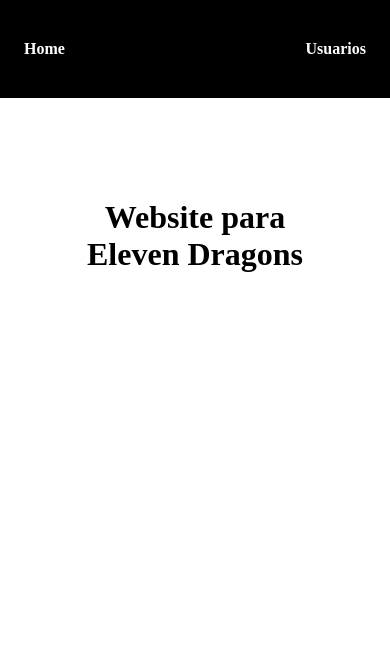
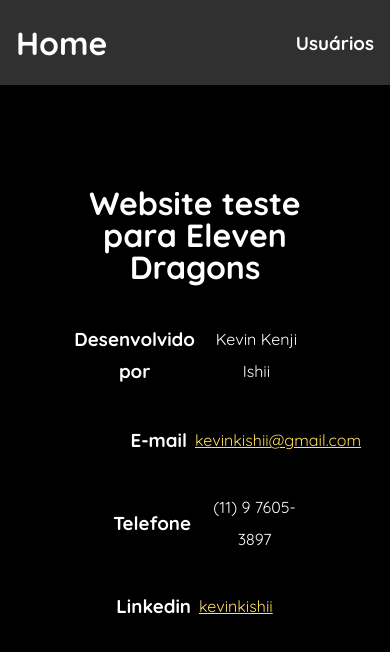
Before and after one commit to kevinkishii/eleven-dragons, a React (Create React App) app: page / in a window 390 px wide. Shown: the top 652 px of the page. Built offline with nearby package versions, Linux system fonts and the light colour scheme.

Commit message:
ultima estilização e responsividade

```diff
--- a/public/index.html
+++ b/public/index.html
@@ -1,17 +1,7 @@
 <!DOCTYPE html>
 <html lang="en">
   <head>
-    <meta charset="utf-8" />
-    <link rel="icon" href="%PUBLIC_URL%/favicon.ico" />
-    <meta name="viewport" content="width=device-width, initial-scale=1" />
-    <meta name="theme-color" content="#000000" />
-    <meta
-      name="description"
-      content="Web site created using create-react-app"
-    />
-    <link rel="apple-touch-icon" href="%PUBLIC_URL%/logo192.png" />
-    <link rel="manifest" href="%PUBLIC_URL%/manifest.json" />
-    <title>React App</title>
+    <title>Kevin's App</title>
   </head>
   <body>
     <div id="root"></div>
--- a/src/App.js
+++ b/src/App.js
@@ -2,7 +2,7 @@ import { BrowserRouter as Router, Route, Routes } from "react-router-dom"
 
 import Navbar from "./Components/Navbar"
 import Home from "./Components/Home"
-import All from "./Components/All"
+import Users from "./Components/Users"
 
 function App() {
   return (
@@ -10,7 +10,7 @@ function App() {
       <Navbar />
       <Routes>
         <Route exact path="/" element={<Home />} />
-        <Route exact path="/all" element={<All />} />
+        <Route exact path="/Users" element={<Users />} />
       </Routes>
     </Router>
   )
--- a/src/Components/Home.js
+++ b/src/Components/Home.js
@@ -5,7 +5,56 @@ const Home = () => {
     <>
       <div className="hero">
         <div className="centerTitle">
-          <h1>Website para Eleven Dragons</h1>
+          <div className="mainTable">
+            <div className="row">
+              <div className="mainHeader">
+                <h1>Website teste para Eleven Dragons</h1>
+              </div>
+            </div>
+            <div className="row">
+              <div className="columnHalf">
+                <h3>Desenvolvido por</h3>
+              </div>
+              <div className="columnHalf">
+                <p>Kevin Kenji Ishii</p>
+              </div>
+            </div>
+            <div className="row">
+              <div className="columnHalf">
+                <h3>E-mail</h3>
+              </div>
+              <div className="columnHalf">
+                <a
+                  style={{ color: "#ffde59" }}
+                  href="mailto:kevinkishii@gmail.com"
+                >
+                  kevinkishii@gmail.com
+                </a>
+              </div>
+            </div>
+            <div className="row">
+              <div className="columnHalf">
+                <h3>Telefone</h3>
+              </div>
+              <div className="columnHalf">
+                <p>{"(11) 9 7605-3897"}</p>
+              </div>
+            </div>
+            <div className="row">
+              <div className="columnHalf">
+                <h3>Linkedin</h3>
+              </div>
+              <div className="columnHalf">
+                <a
+                  style={{ color: "#ffde59" }}
+                  href="https://www.linkedin.com/in/kevinkishii/"
+                  target="_blank"
+                >
+                  kevinkishii
+                </a>
+              </div>
+            </div>
+          </div>
         </div>
       </div>
     </>
--- a/src/Components/Modal.css
+++ b/src/Components/Modal.css
@@ -1,32 +1,122 @@
 .modalBackground {
-  width: 100vw;
-  height: 100vh;
+  top: 0;
+  left: 0;
+  right: 0;
+  bottom: 0;
   position: fixed;
   display: flex;
   justify-content: center;
+  backdrop-filter: blur(5px);
 }
 
 .modalContainer {
+  display: inline-block;
+  vertical-align: middle;
+  margin: auto;
   height: fit-content;
   width: auto;
   border-radius: 12px;
-  background-color: white;
-  box-shadow: black 0px 5px 15px;
+  background-color: #303030;
   display: flex;
   flex-direction: column;
 }
 
+.modalContainer:before {
+  content: "";
+  display: inline-block;
+  width: 0;
+  height: 100%;
+  vertical-align: middle;
+}
+
 .modalHeader {
-  padding: 0.5rem;
+  padding-right: 1.5rem;
+  padding-top: 1rem;
   height: 3rem;
   display: flex;
   flex-direction: row;
   place-content: space-between;
-  align-items: center;
-  background-color: cyan;
+  align-items: right;
   border-radius: 12px 12px 0 0;
 }
 
+.modalHeader a {
+  cursor: pointer;
+}
+
 .modalBody {
-  padding: 3rem;
+  padding: 2rem;
+  padding-top: 0rem;
 }
+
+.formElement {
+  display: flex;
+  flex-direction: row;
+}
+
+.formElement > div {
+  display: flex;
+  justify-content: center;
+  align-items: center;
+  flex-direction: column;
+  margin: 1.5rem;
+  padding: 0.2rem;
+}
+
+.formElement p {
+  color: red;
+}
+
+.modalBody select,
+.modalBody input {
+  background-color: #ffde59;
+  width: 20rem;
+  height: 3rem;
+  border-radius: 2rem;
+  text-align: center;
+  font-size: 1.5rem;
+  font-weight: bold;
+}
+
+.modalBody option {
+  border-radius: 5rem;
+}
+
+.modalBody label {
+  font-size: 5em;
+  font-weight: bold;
+}
+
+.formElement > div:only-child {
+  text-align: center;
+}
+
+.modalBody button {
+  background-color: black;
+  color: #ffde59;
+  padding: 1rem 5rem;
+  font-size: 2rem;
+  font-weight: bold;
+  border-radius: 5rem;
+  cursor: pointer;
+}
+
+@media only screen and (max-width: 800px) {
+  .formElement {
+    flex-direction: column;
+  }
+  .formElement > div {
+    margin: 1rem;
+  }
+
+  .modalBody label {
+    font-size: 3rem;
+  }
+
+  .modalBody select,
+  .modalBody input {
+    width: 15rem;
+    height: 2rem;
+    font-size: 1rem;
+  }
+}
--- a/src/Components/Navbar.js
+++ b/src/Components/Navbar.js
@@ -6,12 +6,12 @@ const Navbar = () => {
     <>
       <header>
         <Link className="link" to="/">
-          Home
+          <h1>Home</h1>
         </Link>
         <ul>
           <li>
-            <Link className="link" to="/all">
-              Usuarios
+            <Link className="link" to="/Users">
+              <h3>Usuários</h3>
             </Link>
           </li>
         </ul>
--- a/src/Components/All.js
+++ b/src/Components/Users.js
@@ -1,18 +1,16 @@
 import React from "react"
 import { useState } from "react"
 import { useFetch } from "../Hooks/useFetch"
-import { motion } from "framer-motion"
 
 import Modal from "./Modal"
 
 const url = "https://gorest.co.in/public/v2/users"
 
-const All = () => {
+const Users = () => {
   const [search, setSearch] = useState("")
   const [activeFilter, setActiveFilter] = useState("all")
   const { loading, items, setItems } = useFetch(url)
   const [openModal, setOpenModal] = useState(false)
-  console.log(items)
 
   let filteredResponse = items
     .filter((person) => {
@@ -45,8 +43,8 @@ const All = () => {
           />
         )}
         <div className="displayHeader">
-          <h1>Todos os usuários</h1>
-          <div>
+          <h1 style={{ fontWeight: "bold", fontSize: "5rem" }}>Usuários</h1>
+          <div className="filters">
             <input
               type="text"
               placeholder="Pesquisar por Nome"
@@ -77,43 +75,44 @@ const All = () => {
             <h2>Carregando</h2>
           </div>
         ) : (
-          <motion.div className="itemsGrid">
+          <div className="itemsGrid">
             {filteredResponse.map((person, key) => {
               return (
-                <motion.div
-                  animate={{
-                    scale: 1,
-                    opacity: 1,
-                    y: 0,
-                  }}
-                  inicial={{
-                    scale: 0,
-                    opacity: 0,
-                    y: "50%",
-                  }}
-                  exit={{
-                    scale: 0,
-                  }}
-                  transition={{
-                    duration: 1,
-                    ease: "easeInOut",
-                  }}
-                  layout
-                  className="item"
-                  key={key}
-                >
-                  <h5>{person.name}</h5>
-                  <h5>{person.email}</h5>
-                  <h5>{person.gender}</h5>
-                  <h5>{person.status}</h5>
-                </motion.div>
+                <div className="item" key={key}>
+                  <table>
+                    <tr>
+                      <td>
+                        <h1>NOME</h1>
+                      </td>
+                      <td>
+                        <h5>{person.name}</h5>
+                      </td>
+                    </tr>
+                    <tr>
+                      <td>
+                        <h1>EMAIL</h1>
+                      </td>
+                      <td>
+                        <h5>{person.email}</h5>
+                      </td>
+                    </tr>
+                    <tr>
+                      <td>
+                        <h1>STATUS</h1>
+                      </td>
+                      <td>
+                        <h5>{person.status}</h5>
+                      </td>
+                    </tr>
+                  </table>
+                </div>
               )
             })}
-          </motion.div>
+          </div>
         )}
       </div>
     </>
   )
 }
 
-export default All
+export default Users
--- a/src/Components/validation.js
+++ b/src/Components/validation.js
@@ -7,7 +7,7 @@ export const schema = yup.object().shape({
     .max(20, "O nome deve ser entre 4 a 20 caracteres")
     .matches(
       /\w+/,
-      "O nome deve somente ter caracteres alfanuméricos e underscore."
+      "O nome deve ter somente caracteres alfanuméricos e/ou underscore."
     )
     .required("favor colocar um nome"),
   email: yup
--- a/src/index.css
+++ b/src/index.css
@@ -1,3 +1,5 @@
+@import url("https://fonts.googleapis.com/css2?family=Quicksand:wght@400;700&display=swap");
+
 html {
   height: 100%;
 }
@@ -5,9 +7,12 @@ html {
 body {
   margin: 0;
   padding: 0;
-  font-family: "Montserrat";
+  font-family: "Quicksand";
   min-height: 100%;
   position: relative;
+  background-color: black;
+  color: white;
+  line-height: 1rem;
 }
 
 img {
@@ -17,8 +22,8 @@ img {
 }
 
 header {
-  background-color: black;
-  padding: 1.5rem;
+  background-color: #303030;
+  padding: 0 1rem;
   display: flex;
   flex-direction: row;
   place-content: space-between;
@@ -46,6 +51,30 @@ div.hero {
   display: flex;
   justify-content: space-around;
   text-align: center;
+  line-height: 2rem;
+}
+
+.row {
+  display: flex;
+  flex-direction: row;
+  justify-content: center;
+  padding-top: 0;
+}
+
+.columnHalf {
+  width: 50%;
+  display: flex;
+  justify-content: center;
+  align-items: center;
+}
+
+.columnHalf:nth-of-type(1) {
+  justify-content: right;
+  margin-right: 0.5rem;
+}
+
+.columnHalf:nth-of-type(2) {
+  justify-content: left;
 }
 
 .displayHeader {
@@ -53,11 +82,35 @@ div.hero {
   flex-direction: row;
   place-content: space-between;
   align-items: center;
-  padding: 1rem;
+}
+
+.displayHeader input,
+.displayHeader select,
+.displayHeader button {
+  background-color: #ffde59;
+  height: 2rem;
+  margin-right: 2rem;
+  border-radius: 2rem;
+  text-align: center;
+  font-weight: bold;
 }
 
 .displayHeader input {
-  margin-right: 2rem;
+  width: 20rem;
+}
+
+.displayHeader select {
+  width: 7rem;
+}
+
+.displayHeader button {
+  width: 10rem;
+  border-radius: 5rem;
+}
+
+.displayHeader button:hover {
+  font-size: 1rem;
+  cursor: pointer;
 }
 
 .itemsGrid {
@@ -68,9 +121,44 @@ div.hero {
 .item {
   margin: 1rem;
   padding: 1rem;
-  background-color: rgb(174, 122, 223);
+  border-style: solid;
+  border-color: #ffde59;
   border-radius: 2rem;
   display: flex;
   flex-direction: column;
   text-align: center;
 }
+
+td:nth-of-type(1) {
+  text-align: right;
+}
+
+.item td:nth-of-type(1) {
+  border-right: 1rem solid black;
+}
+
+.item td:nth-of-type(2) {
+  text-align: left;
+  word-break: break-all;
+  font-size: 1.3rem;
+}
+
+@media only screen and (max-width: 1200px) {
+  .displayHeader {
+    flex-direction: column;
+  }
+
+  .filters {
+    display: flex;
+    flex-direction: column;
+    justify-content: center;
+    align-items: center;
+  }
+
+  .filters input,
+  .filters select,
+  .filters button {
+    margin-top: 1rem;
+    width: 18rem;
+  }
+}
```
Also changed, not shown: src/Components/Modal.js (+25 -10 lines), public/robots.txt (deleted), 1 other file (tests, documents, lock files or other folders).
